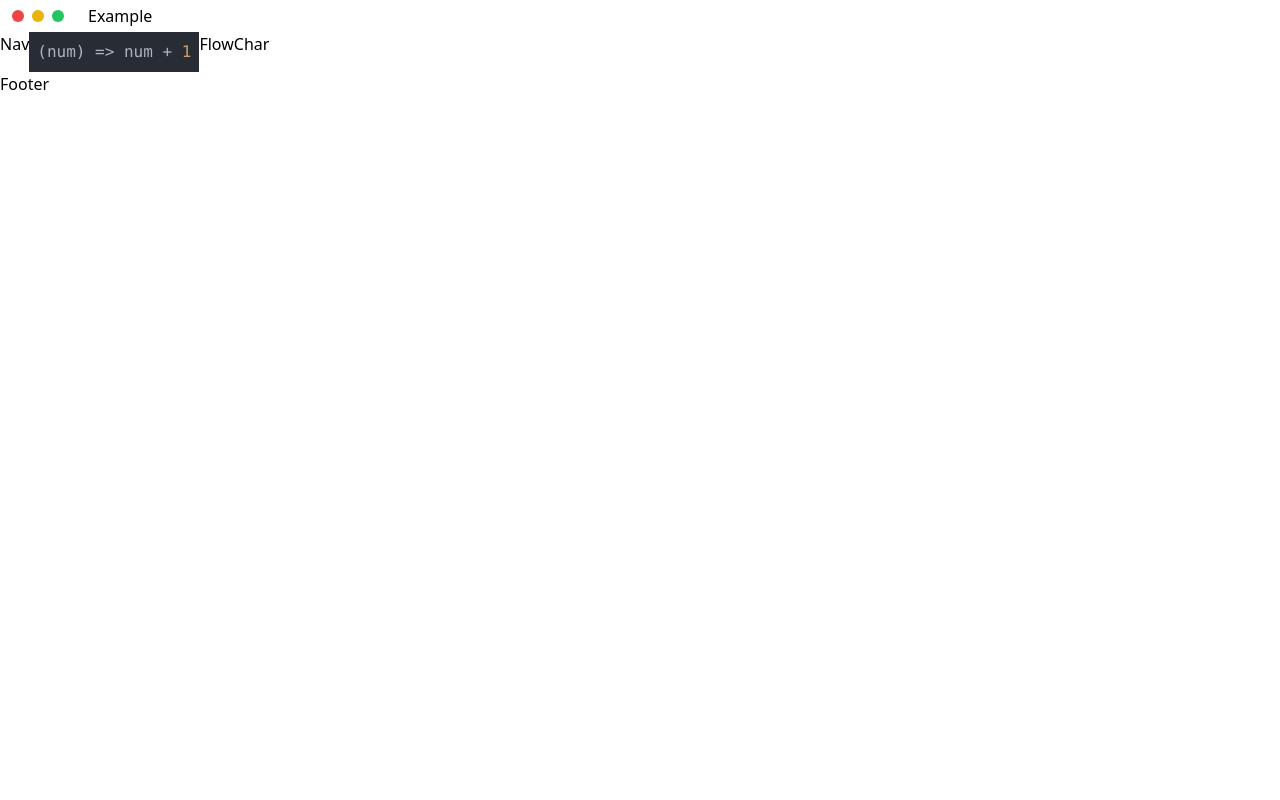
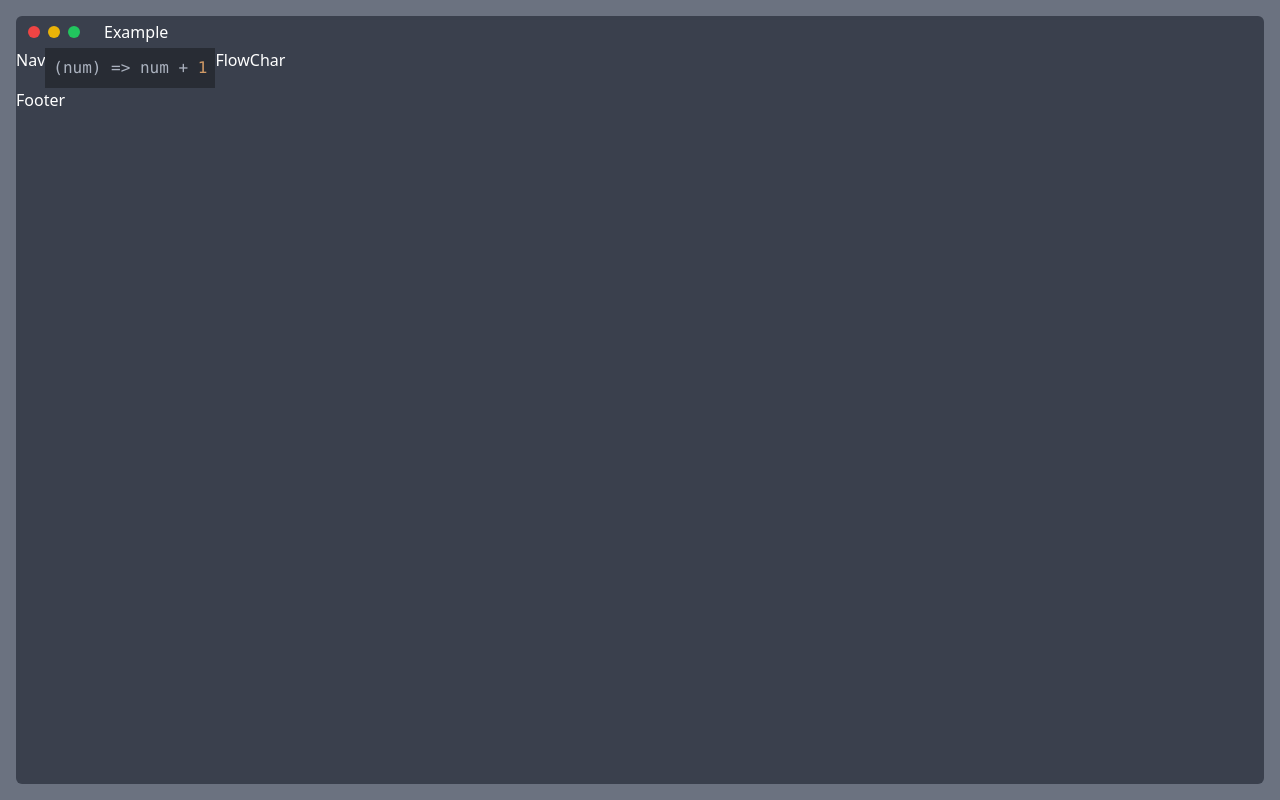
Before and after one commit to c-m-a/libre-editor, a React (Vite) app: page / in a window 1280 px wide. Built offline with nearby package versions, Linux system fonts and the light colour scheme.

Commit message:
Add: styles to create the window in the App component

```diff
--- a/src/App.jsx
+++ b/src/App.jsx
@@ -3,11 +3,18 @@ import Header from "./components/Header";
 import Main from "./components/Main";
 
 function App() {
+  const code = {
+    lang: "javascript",
+    text: "(num) => num + 1;",
+  };
+
   return (
-    <div>
-      <Header />
-      <Main />
-      <Footer />
+    <div className="bg-gray-500 flex md:grid md:place-items-center flex-1 h-svh shadow p-4 text-white">
+      <div className="flex flex-col bg-[#3a404d] overflow-hidden rounded-md h-full w-full">
+        <Header />
+        <Main code={code} />
+        <Footer code={code} />
+      </div>
     </div>
   );
 }
```
